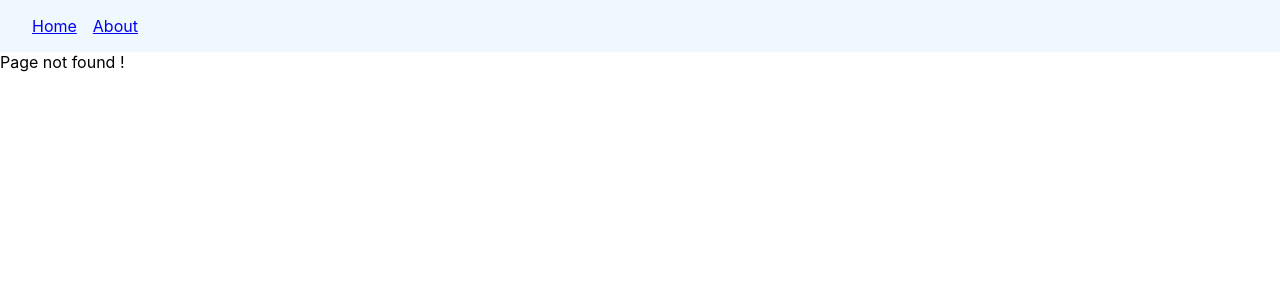
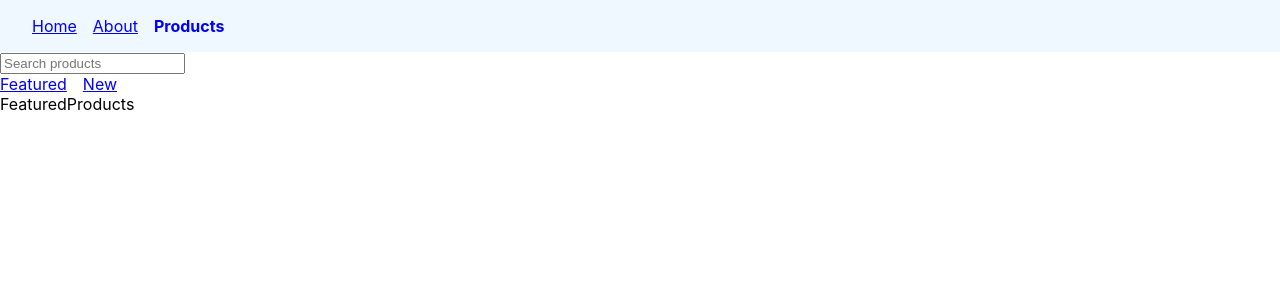
Before and after one commit to edwinisnow/react-router, a React (Create React App) app: page /products/featured in a window 1280 px wide. Before the commit this address had no page. Shown: the top 300 px of the page. Built offline with nearby package versions, Linux system fonts and the light colour scheme.

Commit message:
Nested Routes - Outlet

```diff
--- a/src/App.js
+++ b/src/App.js
@@ -5,6 +5,9 @@ import About from "./components/About";
 import Navbar from "./components/Navbar";
 import OrderSummary from "./components/OrderSummary";
 import NoMatch from "./components/NoMatch";
+import Products from "./components/Products";
+import FeaturedProduts from "./components/FeaturedProducts";
+import NewProduts from "./components/NewProducts";
 function App() {
   return (
     <>
@@ -13,6 +16,10 @@ function App() {
         <Route path="/" element={<Home />}></Route>
         <Route path="about" element={<About />}></Route>
         <Route path="order-summary" element={<OrderSummary />}></Route>
+        <Route path="products" element={<Products />}>
+          <Route path="featured" element={<FeaturedProduts />} />
+          <Route path="new" element={<NewProduts />} />
+        </Route>
         <Route path="*" element={<NoMatch />}></Route>
       </Routes>
     </>
--- /dev/null
+++ b/src/components/FeaturedProducts.js
@@ -0,0 +1,7 @@
+import React from "react";
+
+function FeaturedProducts() {
+  return <div>FeaturedProducts</div>;
+}
+
+export default FeaturedProducts;
--- a/src/components/Navbar.js
+++ b/src/components/Navbar.js
@@ -8,13 +8,16 @@ function Navbar() {
     };
   };
   return (
-    <nav>
+    <nav className="primary-nav">
       <NavLink style={navLinkstyles} to="/">
         Home
       </NavLink>
       <NavLink style={navLinkstyles} to="/about">
         About
       </NavLink>
+      <NavLink style={navLinkstyles} to="/products">
+        Products
+      </NavLink>
     </nav>
   );
 }
--- /dev/null
+++ b/src/components/NewProducts.js
@@ -0,0 +1,9 @@
+import React from 'react'
+
+function NewProducts() {
+  return (
+    <div>NewProducts</div>
+  )
+}
+
+export default NewProducts
--- /dev/null
+++ b/src/components/Products.js
@@ -0,0 +1,18 @@
+import React from "react";
+import { Link, Outlet } from "react-router-dom";
+function Products() {
+  return (
+    <>
+      <div>
+        <input type="search" placeholder="Search products" />
+      </div>
+      <nav>
+        <Link to="featured">Featured</Link>
+        <Link to="new">New</Link>
+      </nav>
+      <Outlet />
+    </>
+  );
+}
+
+export default Products;
--- a/src/index.css
+++ b/src/index.css
@@ -12,7 +12,7 @@ code {
     monospace;
 }
 
-nav {
+.primary-nav {
   background-color: aliceblue;
   padding: 16px 32px;
 }
```
